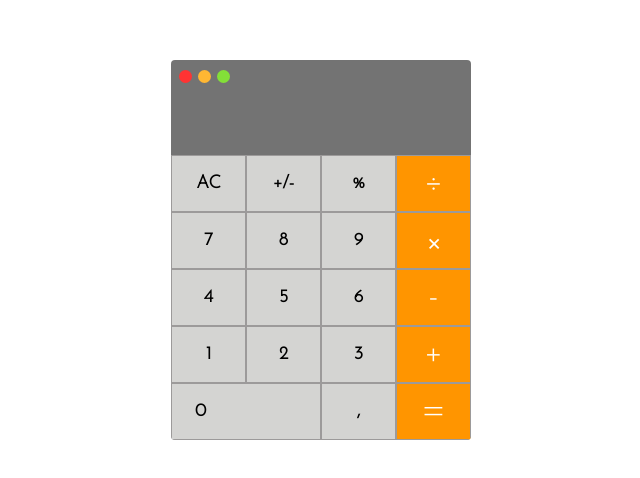
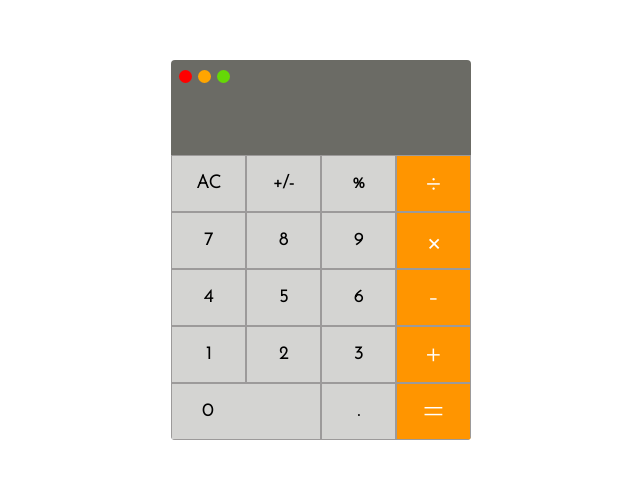
Before and after one commit to nwekeKent/Reactjs-Calculator, a React (Create React App) app: page / in a window 1280 px wide. Shown: the part 150-628 px from the top of the page, without its empty margins (319-959 px from the left). Built offline with nearby package versions, Linux system fonts and the light colour scheme.

Commit message:
final commit

```diff
--- a/public/index.html
+++ b/public/index.html
@@ -15,7 +15,7 @@
 
     <link rel="manifest" href="%PUBLIC_URL%/manifest.json" />
 
-    <title>React App</title>
+    <title>Reactjs Calculator</title>
   </head>
   <body>
     <noscript>You need to enable JavaScript to run this app.</noscript>
--- a/src/App.js
+++ b/src/App.js
@@ -34,9 +34,11 @@ import './App.css'
    }
 
    calculateFn = () => {
-         this.setState({
-            result : eval(this.state.result.replace(/,/g,''))
-         })
+
+      this.setState({
+         result : eval(this.state.result)
+      })
+
    }
    negate = () => {
       this.setState({
--- a/src/Components/CalcKeysComponent/CalculatorKeys.css
+++ b/src/Components/CalcKeysComponent/CalculatorKeys.css
@@ -46,5 +46,5 @@
 #zero{
     grid-column: 1/3;
     text-align: left;
-    padding-left: 23px;
+    padding-left: 30px;
 }
--- a/src/Components/CalcKeysComponent/CalculatorKeys.js
+++ b/src/Components/CalcKeysComponent/CalculatorKeys.js
@@ -28,7 +28,7 @@ const CalculatorKeys = ({buttonPressed}) => {
 
 
             <button  value='0' id="zero" onClick={(e) => {buttonPressed(e.target.value)}}>0</button>
-            <button value=',' onClick={(e) => {buttonPressed(e.target.value)}}>,</button>
+            <button value='.' onClick={(e) => {buttonPressed(e.target.value)}}>.</button>
             <button value='equals' onClick={(e) => {buttonPressed(e.target.value)}}>=</button>
            </div>
     )
--- a/src/Components/ResultComponent/Result.css
+++ b/src/Components/ResultComponent/Result.css
@@ -1,7 +1,6 @@
 
 .result-div{
-    background-color:#505050;
-    opacity: 0.8;
+    background-color:#6b6b65;
     height: 25%;
     width: 100%;
     display: flex;
```
